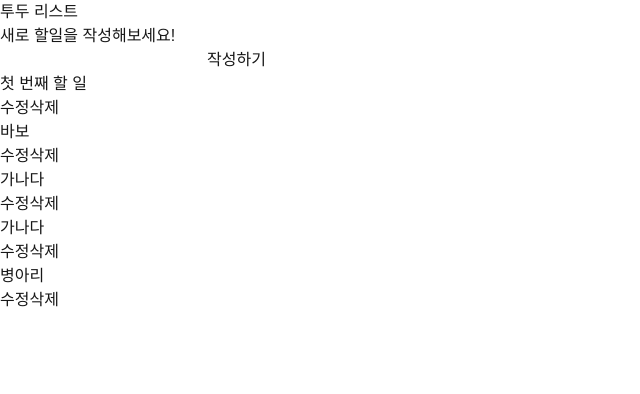
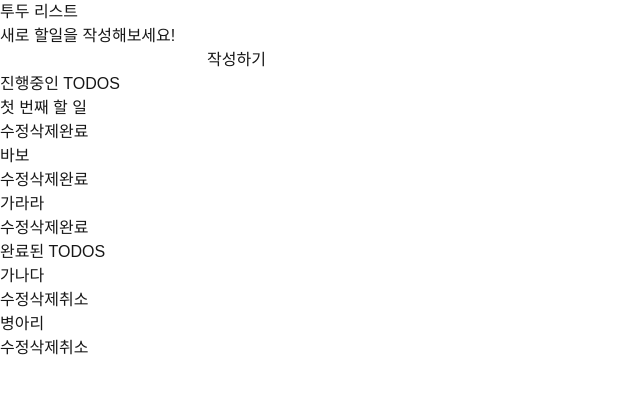
Before and after one commit to usuny0317/Next_todo, a Next.js app: page / in a window 1280 px wide. Shown: the top 394 px of the page, without its empty margins (0-640 px from the left). Built offline with nearby package versions, Linux system fonts and the light colour scheme; data requests are answered from the project's data file.

Commit message:
✨ 투두리스트 완료 항목, 진행 항목 나눠서 보기 Read #3

```diff
--- a/db.json
+++ b/db.json
@@ -12,18 +12,18 @@
     },
     {
       "id": "5222",
-      "title": "가나다",
+      "title": "가라라",
       "done": false
     },
     {
       "id": "4dd9",
       "title": "가나다",
-      "done": false
+      "done": true
     },
     {
       "id": "7164",
       "title": "병아리",
-      "done": false
+      "done": true
     }
   ]
 }
--- a/src/app/components/todo-item.tsx
+++ b/src/app/components/todo-item.tsx
@@ -1,10 +1,20 @@
 import { useDeleteTodoMutation } from "@/hooks/mutation/deleteTodoMutation";
+import { useDoneTodoMutation } from "@/hooks/mutation/doneTodoMutation";
 import { useUpdateTodoMutation } from "@/hooks/mutation/updateTodoMutation";
 import { useState } from "react";
 
-const TodoItem = ({ title, id }: { title: string; id: string }) => {
+const TodoItem = ({
+  title,
+  id,
+  done,
+}: {
+  title: string;
+  id: string;
+  done: boolean;
+}) => {
   const { mutate: deleteMutate } = useDeleteTodoMutation();
   const { mutate: updateMutate } = useUpdateTodoMutation();
+  const { mutate: doneMutate } = useDoneTodoMutation();
 
   const [isUpdate, setIsUpdate] = useState(false);
   const [changeTitle, setChangeTitle] = useState("");
@@ -15,11 +25,15 @@ const TodoItem = ({ title, id }: { title: string; id: string }) => {
   const handleUpdate = () => {
     setIsUpdate(true);
   };
+  const handleSuccess = () => {
+    doneMutate({ id, done });
+  };
   return (
     <div>
       <p>{title}</p>
       <button onClick={() => handleUpdate()}>수정</button>
       <button onClick={() => handleDelete()}>삭제</button>
+      <button onClick={() => handleSuccess()}>{done ? "취소" : "완료"}</button>
       {isUpdate ? (
         <div>
           <input
--- a/src/app/components/todo-list.tsx
+++ b/src/app/components/todo-list.tsx
@@ -16,6 +16,8 @@ const TodoList = () => {
   if (isError) {
     return <div>데이터 로딩에 실패했습니다.</div>;
   }
+  const doneTodos = data.filter((todo: Todo) => todo.done);
+  const todoTodos = data.filter((todo: Todo) => !todo.done);
   return (
     <div>
       <div> 투두 리스트 </div>
@@ -31,10 +33,20 @@ const TodoList = () => {
         <button type="submit">작성하기</button>
       </form>
 
-      {data.map((todo: Todo) => {
+      <div>진행중인 TODOS</div>
+      {todoTodos.map((todo: Todo) => {
         return (
           <div key={todo.id}>
-            <TodoItem title={todo.title} id={todo.id} />
+            <TodoItem title={todo.title} id={todo.id} done={todo.done} />
+          </div>
+        );
+      })}
+
+      <div>완료된 TODOS</div>
+      {doneTodos.map((todo: Todo) => {
+        return (
+          <div key={todo.id}>
+            <TodoItem title={todo.title} id={todo.id} done={todo.done} />
           </div>
         );
       })}
--- /dev/null
+++ b/src/hooks/mutation/doneTodoMutation.ts
@@ -0,0 +1,14 @@
+import { doneTodoService } from "@/services/doneTodoService";
+import { useMutation, useQueryClient } from "@tanstack/react-query";
+
+export const useDoneTodoMutation = () => {
+  const queryClient = useQueryClient();
+  return useMutation({
+    mutationFn: doneTodoService,
+    onSuccess: () => {
+      queryClient.invalidateQueries({
+        queryKey: ["TodoList"],
+      });
+    },
+  });
+};
--- /dev/null
+++ b/src/services/doneTodoService.ts
@@ -0,0 +1,19 @@
+import { API_URL } from "@/constants";
+
+export const doneTodoService = async ({
+  id,
+  done,
+}: {
+  id: string;
+  done: boolean;
+}) => {
+  const response = await fetch(`${API_URL}/${id}`, {
+    method: "PATCH",
+    headers: {
+      "Content-Type": "application/json",
+    },
+    body: JSON.stringify({
+      done: !done,
+    }),
+  });
+};
--- a/src/types.ts
+++ b/src/types.ts
@@ -1,5 +1,5 @@
 export type Todo = {
   id: string;
   title: string;
-  completed: boolean;
+  done: boolean;
 };
```
